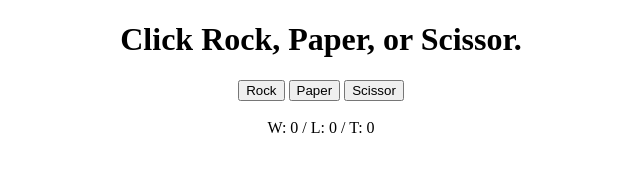
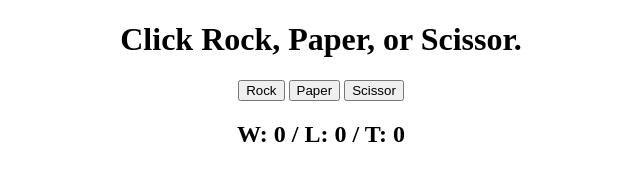
Before and after one commit to SirAndrewKing/janken, a plain HTML site: page index.html in a window 1280 px wide. Shown: the whole page, without its empty margins (319-959 px from the left). Drawn offline with Linux system fonts and the light colour scheme.

```diff
--- a/index.html
+++ b/index.html
@@ -17,7 +17,7 @@
 		<button class="option" value="0">Rock</button>
 		<button class="option" value="1">Paper</button>
 		<button class="option" value="2">Scissor</button>
-		<div><br>W: <span id="usrScore">0</span> / L: <span id="cpuScore">0</span> / T: <span id="tieScore">0</span></div>
+		<h2>W: <span id="usrScore">0</span> / L: <span id="cpuScore">0</span> / T: <span id="tieScore">0</span></h2>
 		<div id="result"></div>
 	</center>
 
```
